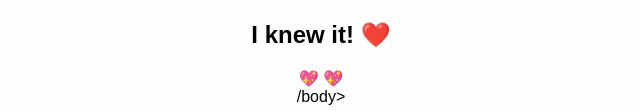
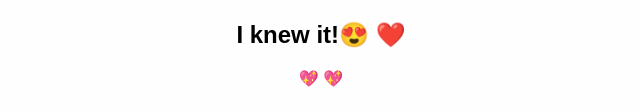
Before and after one commit to zdx33ih-png/My, a plain HTML site: page index.html in a window 1280 px wide. Both pictures are taken after a click on the button "Yes". Shown: the part 526-637 px from the top of the page, without its empty margins (319-959 px from the left). Drawn offline with Linux system fonts and the light colour scheme.

Commit message:
Update index.html

```diff
--- a/index.html
+++ b/index.html
@@ -65,7 +65,7 @@
 
   <div class="result-container container" id="resultContainer">
     <video class="gif-result" src="Metoo.mp4" autoplay loop muted></video>
-    <h2>I knew it! ❤️</h2>
+    <h2>I knew it!😍 ❤️</h2>
 
     <div class="cssload-main">
       <div class="cssload-heart">
@@ -96,5 +96,4 @@
   </script>
 
 </body>
-</html>/body>
 </html>
```
